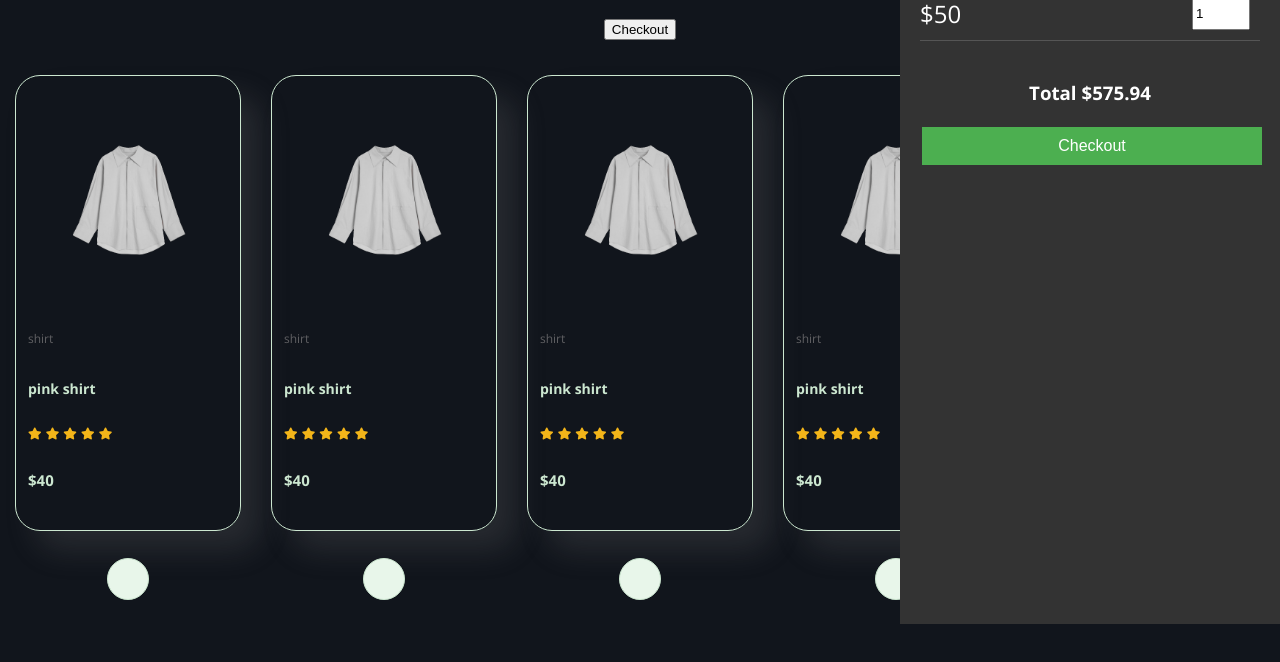
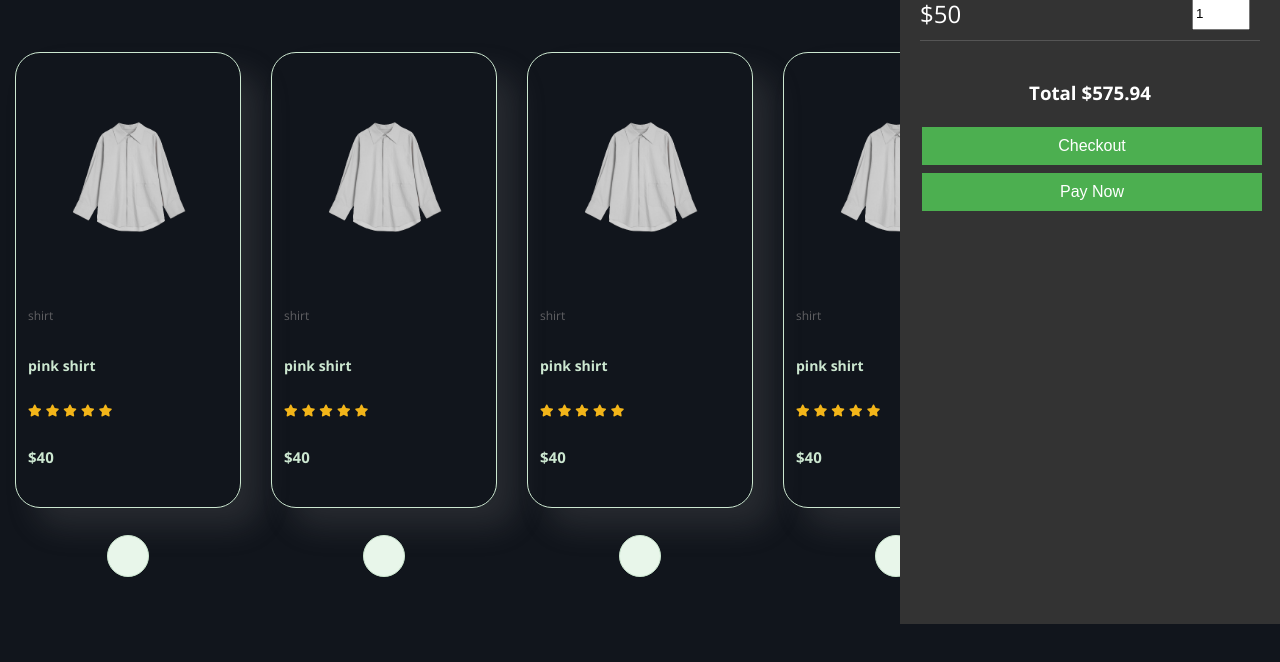
Before and after one commit to luke-song/coisy, a website built with Vite: page shop.html in a window 1280 px wide. Shown: the part 176-838 px from the top of the page. Built offline with nearby package versions, Linux system fonts and the light colour scheme.

Commit message:
:twisted_rightwards_arrows:

```diff
--- a/shop.html
+++ b/shop.html
@@ -16,10 +16,6 @@
       <span class="header-cart">
         <i class="fal fa-shopping-cart cart"></i>
       </span>
-
-      <form action="http://localhost:4242/create-checkout-session" method="POST">
-        <button type="submit" id="checkout-button">Checkout</button>
-      </form>
 
     </header>
     <main>
@@ -138,7 +134,10 @@
 
       <div class="cart-footer">
         <h3>Total $575.94</h3>
-        <button id="pay-now">Checkout</button>
+        <button type="submit" id="pay-now">Checkout</button>
+        <form action="http://localhost:4242/create-checkout-session" method="POST">
+          <button type="submit" id="pay-now">Pay Now</button>
+        </form>
       </div>
     </aside>
 
```
